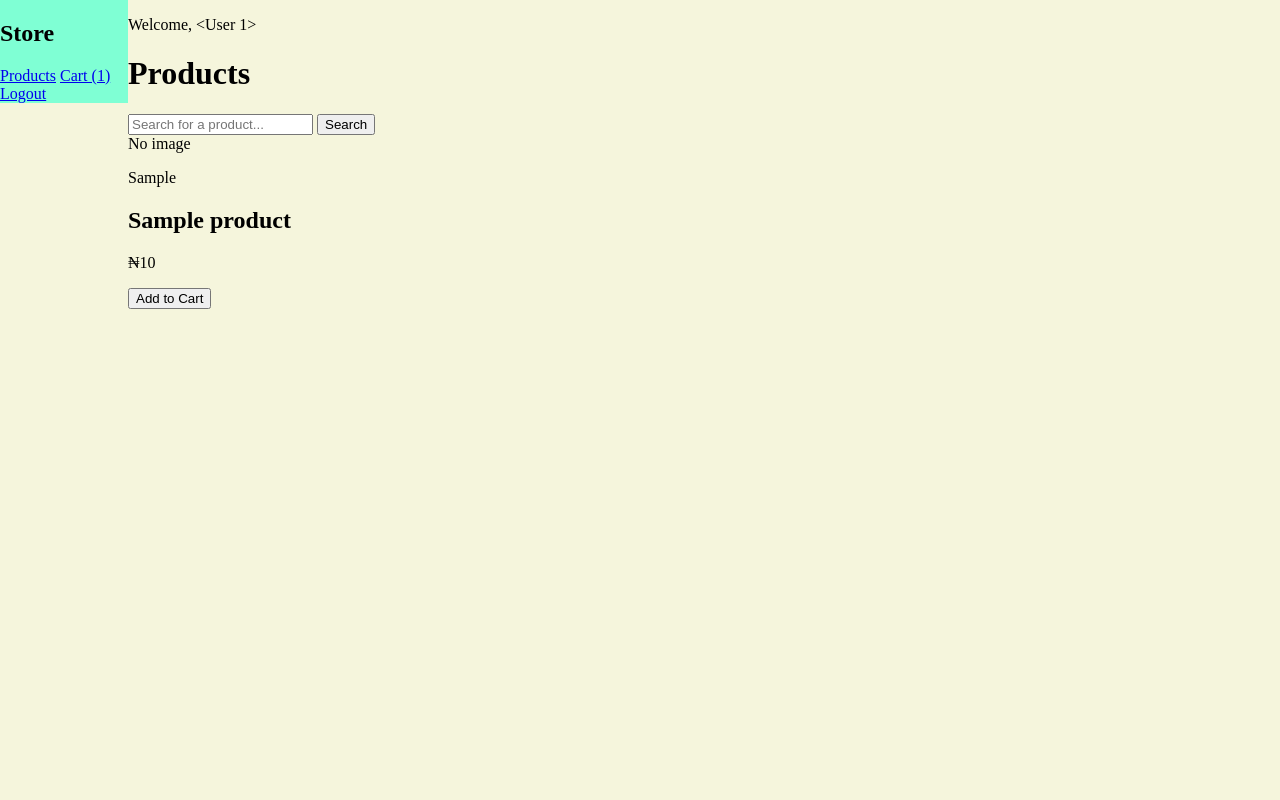
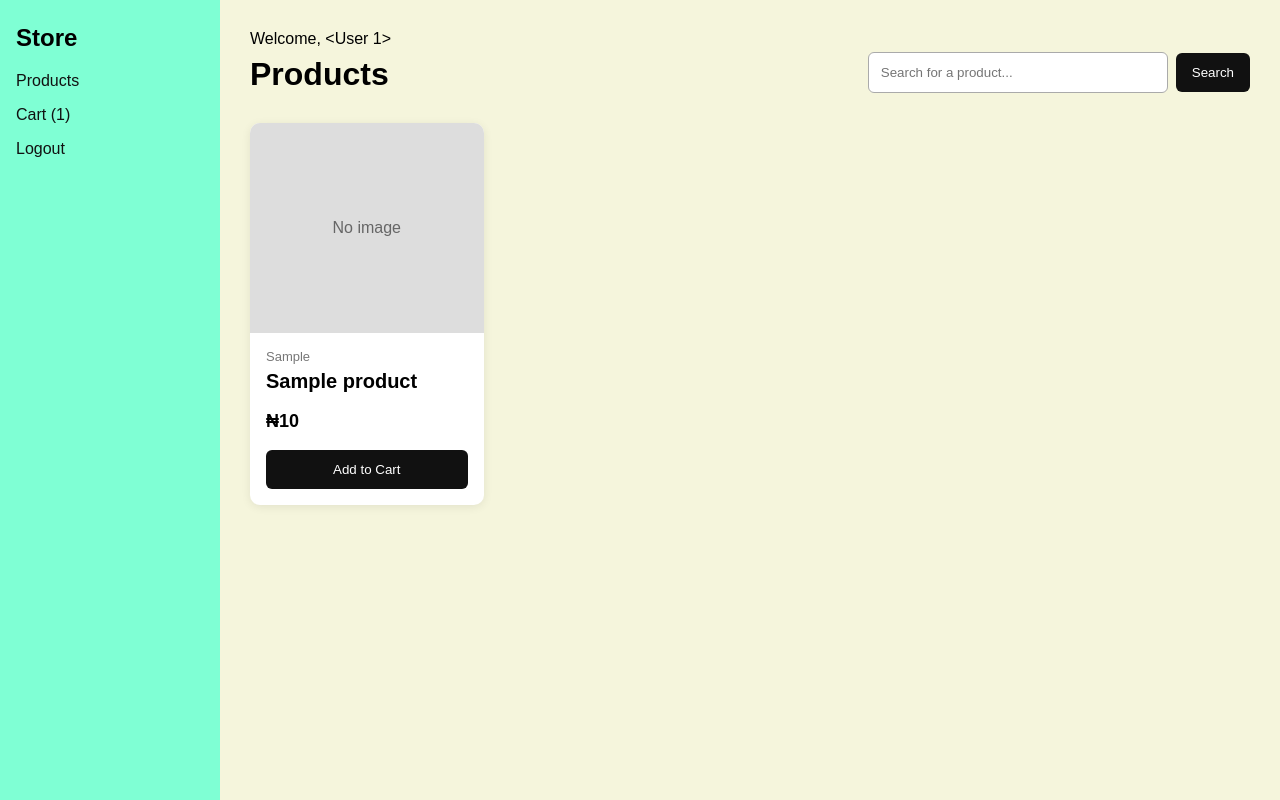
Before and after one commit to timo1456/E-C, a Flask app: template templates/customer-dashboard.html in a window 1280 px wide. Run offline with Flask 3, Linux system fonts and the light colour scheme; tables that the repository leaves empty hold one stand-in row (values such as "Sample post"); the template is opened without the code that fills it: values that come from a table or form of the project are taken from there, most other values are stand-ins (such as "Sample title", 1, 10 or a date in 2020).

Commit message:
Style customer products and search

```diff
--- a/static/cs-dash.css
+++ b/static/cs-dash.css
@@ -1,17 +1,155 @@
+* {
+    box-sizing: border-box;
+}
+
+body {
+    padding: 0;
+    margin: 0;
+    background-color: beige;
+    font-family: Arial, sans-serif;
+    min-height: 100vh;
+    display: flex;
+}
+
+/* ============================================================
+   CUSTOMER SIDEBAR
+   Keeps the existing sidebar idea but makes the links usable.
+   ============================================================ */
 aside {
     background-color: aquamarine;
-    height: 100%;
-    width: 10%;
+    min-height: 100vh;
+    width: 220px;
+    flex-shrink: 0;
+    margin: 0;
+    padding: 24px 16px;
+}
 
-    top: 0;
-    left: 0;
-    bottom: 0;
+aside h2 {
+    margin-top: 0;
+}
 
+aside a {
+    display: block;
+    margin: 16px 0;
+    color: #111;
+    text-decoration: none;
+}
+
+.customer-content {
+    flex: 1;
+    padding: 30px;
+    min-width: 0;
+}
+
+.top-bar {
+    display: flex;
+    justify-content: space-between;
+    align-items: flex-end;
+    gap: 25px;
+    margin-bottom: 30px;
+}
+
+.welcome {
+    margin: 0 0 8px;
+}
+
+h1 {
     margin: 0;
 }
-body {
-    padding: none;
-    background-color: beige;
+
+/* ============================================================
+   PRODUCT SEARCH
+   The form sends the search term to /dashboard?search=...
+   ============================================================ */
+.search-form {
+    display: flex;
+    gap: 8px;
+    align-items: center;
+}
+
+.search-form input {
+    width: 300px;
+    padding: 12px;
+    border: 1px solid #aaa;
+    border-radius: 6px;
+}
+
+.search-form button,
+.add-cart-button {
+    border: 0;
+    border-radius: 6px;
+    padding: 12px 16px;
+    cursor: pointer;
+}
+
+.search-form button {
+    background: #111;
+    color: white;
+}
+
+.search-form a {
+    color: #111;
+}
+
+/* ============================================================
+   PRODUCT GRID
+   ============================================================ */
+.product-grid {
+    display: grid;
+    grid-template-columns: repeat(auto-fill, minmax(220px, 1fr));
+    gap: 22px;
+}
+
+.product-card {
+    background: white;
+    border-radius: 10px;
+    overflow: hidden;
+    box-shadow: 0 2px 10px rgba(0, 0, 0, 0.08);
+}
+
+.product-image,
+.no-image {
+    width: 100%;
+    height: 210px;
+    object-fit: cover;
+    display: block;
+}
+
+.no-image {
+    display: flex;
+    align-items: center;
+    justify-content: center;
+    background: #ddd;
+    color: #666;
+}
+
+.product-info {
+    padding: 16px;
+}
+
+.product-info h2 {
+    margin: 6px 0 10px;
+    font-size: 20px;
+}
+
+.category {
     margin: 0;
-    display: flex;
+    color: #777;
+    font-size: 13px;
 }
+
+.price {
+    font-size: 18px;
+    font-weight: bold;
+}
+
+.add-cart-button {
+    width: 100%;
+    background: #111;
+    color: white;
+}
+
+.empty-products {
+    text-align: center;
+    padding: 70px 20px;
+}
```
